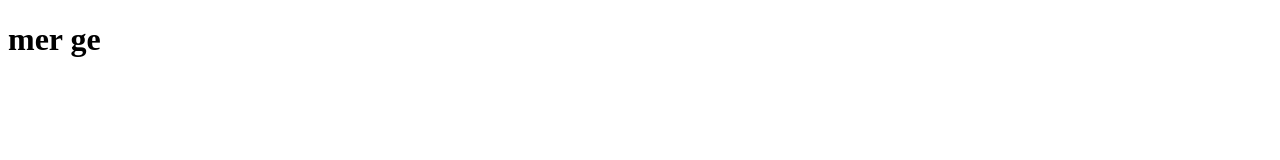
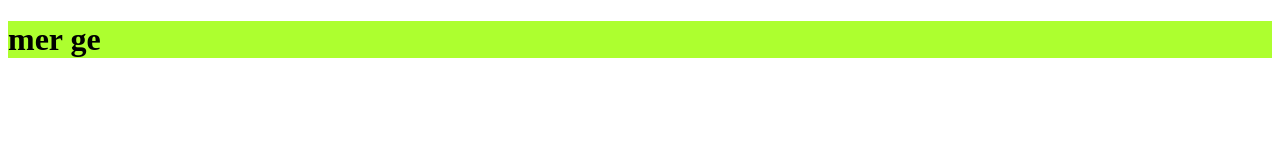
Before and after one commit to juliabarrosgomes/merge2, a plain HTML site: page index.html in a window 1280 px wide. Drawn offline with Linux system fonts and the light colour scheme.

Commit message:
style brat

```diff
--- a/index.html
+++ b/index.html
@@ -5,6 +5,7 @@
     <meta http-equiv="X-UA-Compatible" content="IE=edge">
     <meta name="viewport" content="width=device-width, initial-scale=1.0">
     <title>Document</title>
+    <link rel="stylesheet" href="style.css">
 </head>
 <body>
     <h1>mer ge</h1>
--- /dev/null
+++ b/style.css
@@ -0,0 +1,5 @@
+h1 {
+    color: black;
+    background-color: greenyellow;
+
+}
```
